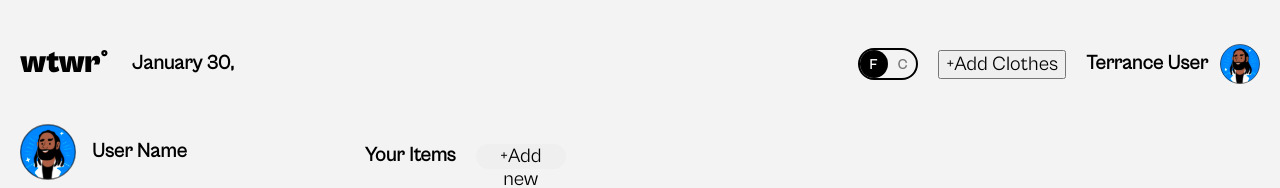
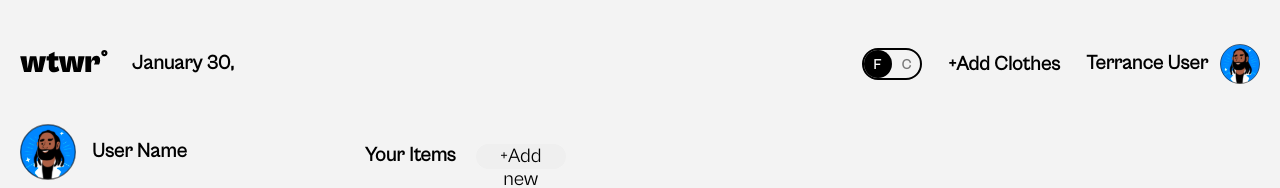
Before and after one commit to mattcontest/se_project_react, a React (Vite) app: page /se_project_react/profile in a window 1280 px wide. Shown: the top 188 px of the page. Built offline with nearby package versions, Linux system fonts and the light colour scheme; no server answers; data requests are answered from the project's data file.

Commit message:
Implemented last design touch for Add Clothes button

```diff
--- a/src/components/Header/Header.css
+++ b/src/components/Header/Header.css
@@ -27,6 +27,12 @@
   margin-left: 20px;
   /* margin-left: auto; */
   margin-right: 20px;
+  border: none;
+  background-color: transparent;
+  font-weight: 700;
+}
+.header__add-clothes:hover {
+  opacity: 70%;
 }
 
 .header__user-container {
```
